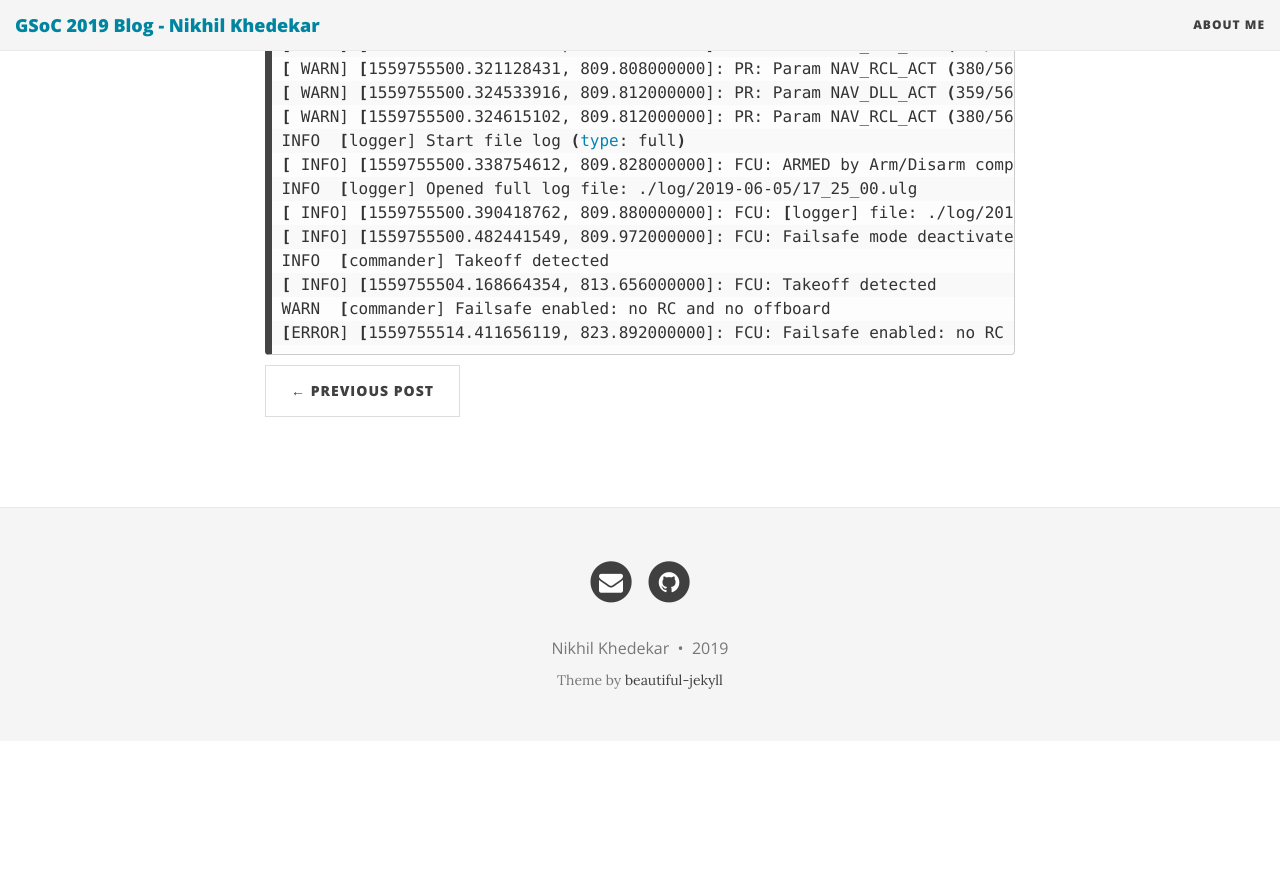
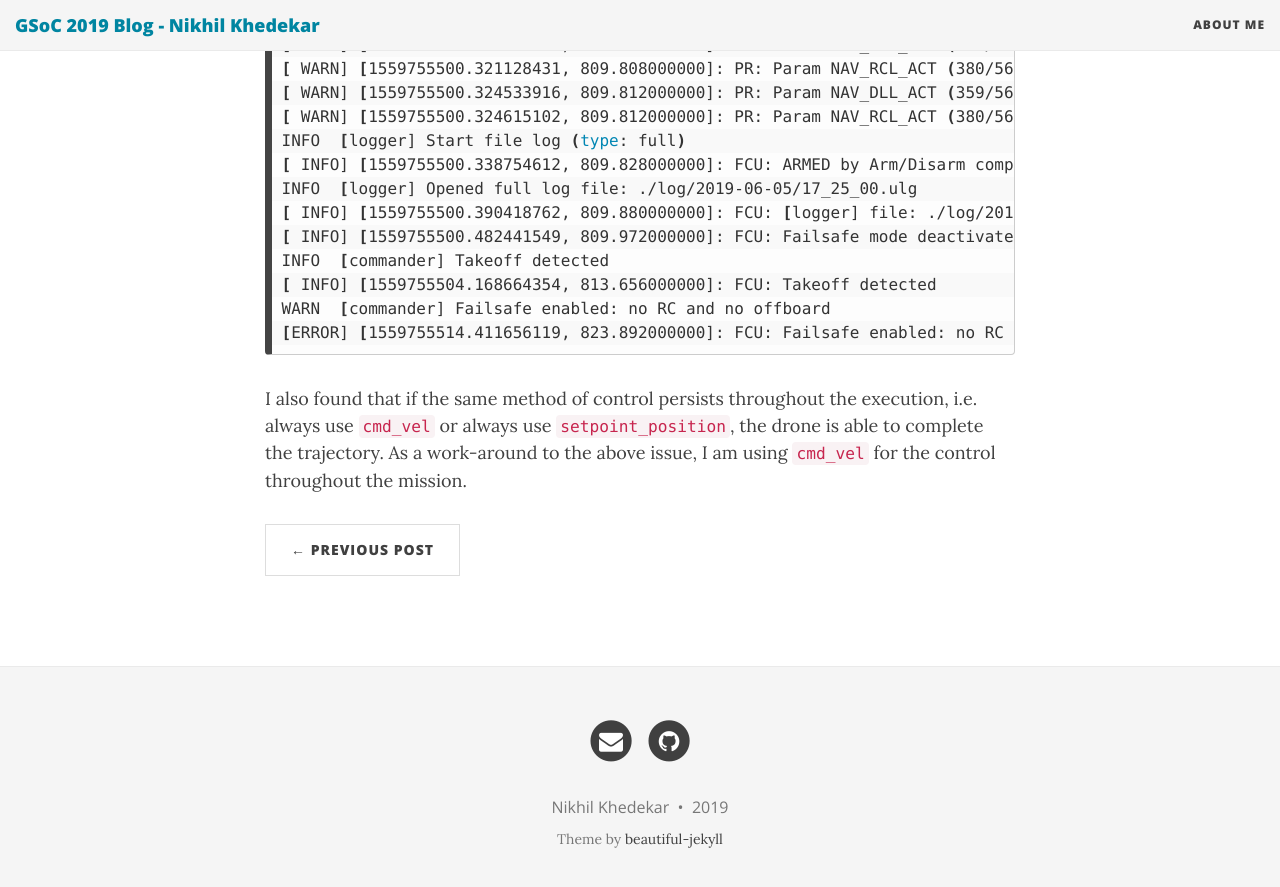
Before and after one commit to TheRoboticsClub/colab-gsoc2019-Nikhil_Khedekar, a Jekyll site: the page built from docs/_posts/2019-06-07-failsafes.md, in a window 1280 px wide and 900 px high, scrolled down 675 px. Shown: the top 887 px of the window. Built offline with Jekyll 4.4.1, drawn with Linux system fonts in a browser that asks for light colours; nearby versions of some CDN libraries; before the commit the page ends 1416 px from its top, so only the background shows below that.

Commit message:
added failsafe solution

````diff
--- a/docs/_posts/2019-06-07-failsafes.md
+++ b/docs/_posts/2019-06-07-failsafes.md
@@ -28,3 +28,5 @@ INFO  [commander] Takeoff detected
 WARN  [commander] Failsafe enabled: no RC and no offboard
 [ERROR] [1559755514.411656119, 823.892000000]: FCU: Failsafe enabled: no RC and no offboard
 ```
+
+I also found that if the same method of control persists throughout the execution, i.e. always use `cmd_vel` or always use `setpoint_position`, the drone is able to complete the trajectory. As a work-around to the above issue, I am using `cmd_vel` for the control throughout the mission.
````
